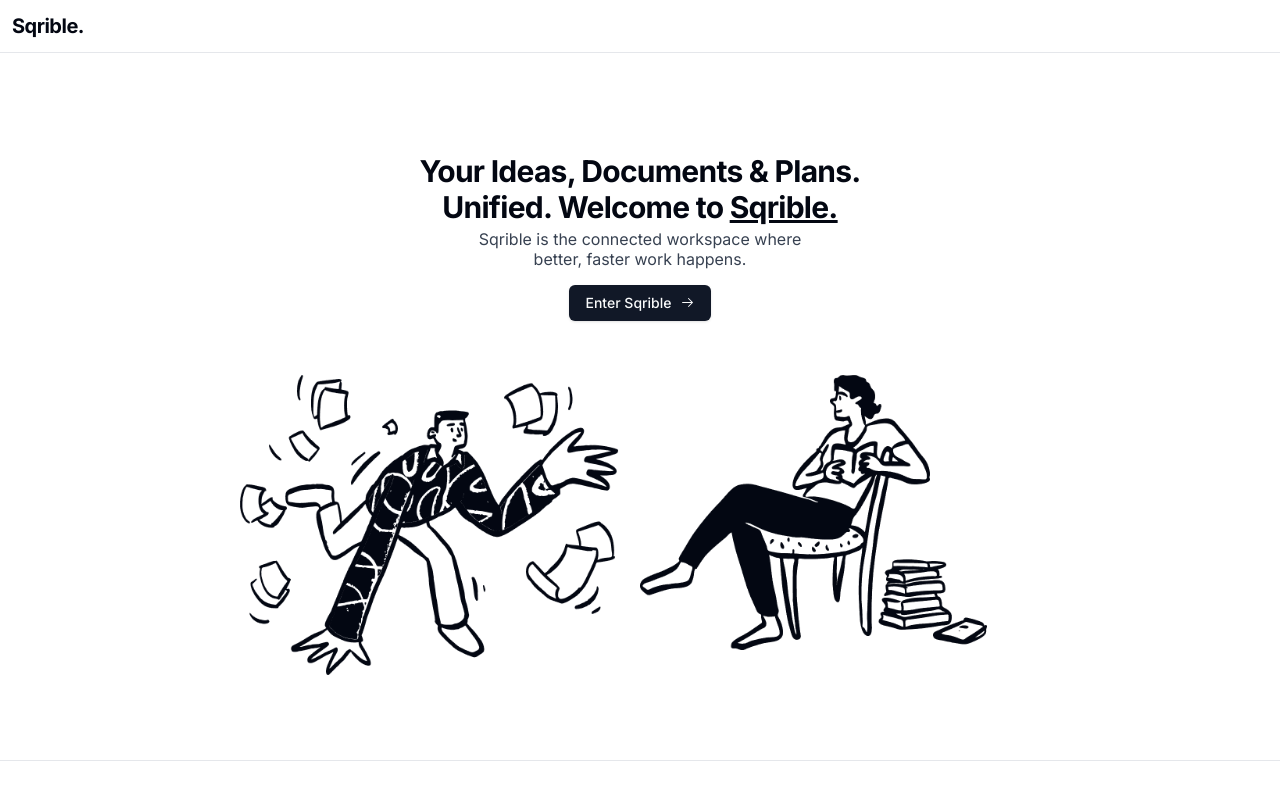
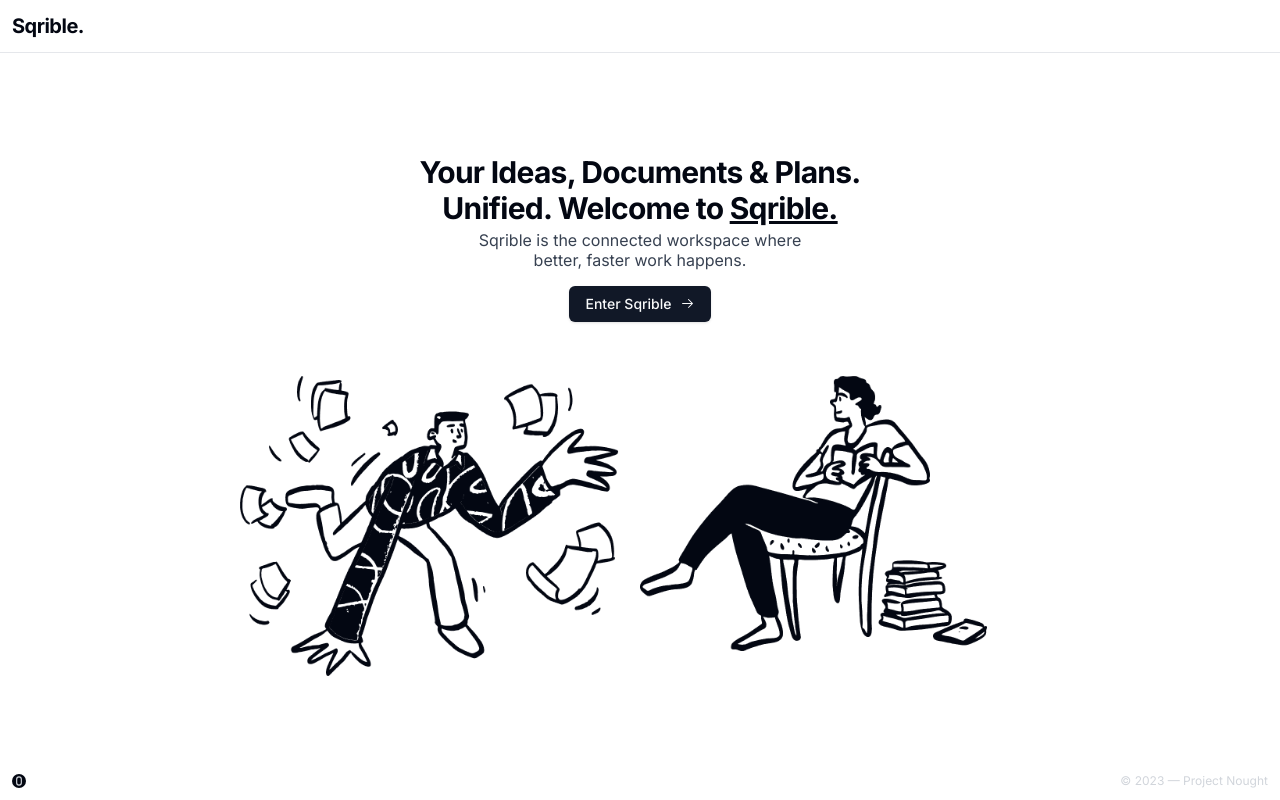
Before and after one commit to Krish-Das/sqrible-app, a Next.js app: page / in a window 1280 px wide. Built offline with nearby package versions, Linux system fonts and the light colour scheme.

Commit message:
ADD Footer

```diff
--- a/app/(marketting)/_component/footer.tsx
+++ b/app/(marketting)/_component/footer.tsx
@@ -1,5 +1,14 @@
+import Logo from "@/app/Logo";
+
 const Footer = () => {
-  return <footer className="h-10 border-t"></footer>;
+  return (
+    <footer className="flex items-center justify-between p-3 text-gray-300">
+      <div className="rounded-full bg-foreground">
+        <Logo size={14} />
+      </div>
+      <p className="text-xs leading-none">© 2023 — Project Nought</p>
+    </footer>
+  );
 };
 
 export default Footer;
--- a/app/(marketting)/_component/navbar.tsx
+++ b/app/(marketting)/_component/navbar.tsx
@@ -2,9 +2,9 @@ import Link from "next/link";
 
 const Navbar = () => {
   return (
-    <header className="p-3 border-b">
-      <Link href="/" className="flex items-center gap-1">
-        <span className="text-xl font-bold tracking-tight">Sqrible.</span>
+    <header className="border-b p-3">
+      <Link href="/" className="text-xl font-bold tracking-tight">
+        Sqrible.
       </Link>
     </header>
   );
--- a/app/(marketting)/page.tsx
+++ b/app/(marketting)/page.tsx
@@ -2,7 +2,7 @@ import Hero from "./_component/hero";
 
 export default function Home() {
   return (
-    <main className="flex-1 p-3 overflow-scroll">
+    <main className="flex-1 overflow-scroll p-3">
       <Hero />
     </main>
   );
--- /dev/null
+++ b/app/Logo.tsx
@@ -0,0 +1,27 @@
+const Logo = ({
+  strokeWidth = 2,
+  size = 24,
+}: {
+  strokeWidth?: number;
+  size?: number;
+}) => {
+  return (
+    <svg
+      xmlns="http://www.w3.org/2000/svg"
+      className="icon icon-tabler icon-tabler-exposure-0"
+      width={size}
+      height={size}
+      viewBox="0 0 24 24"
+      strokeWidth={strokeWidth}
+      stroke="currentColor"
+      fill="none"
+      strokeLinecap="round"
+      strokeLinejoin="round"
+    >
+      <path stroke="none" d="M0 0h24v24H0z" fill="none" />
+      <path d="M12 19a4 4 0 0 0 4 -4v-6a4 4 0 1 0 -8 0v6a4 4 0 0 0 4 4z" />
+    </svg>
+  );
+};
+
+export default Logo;
```
